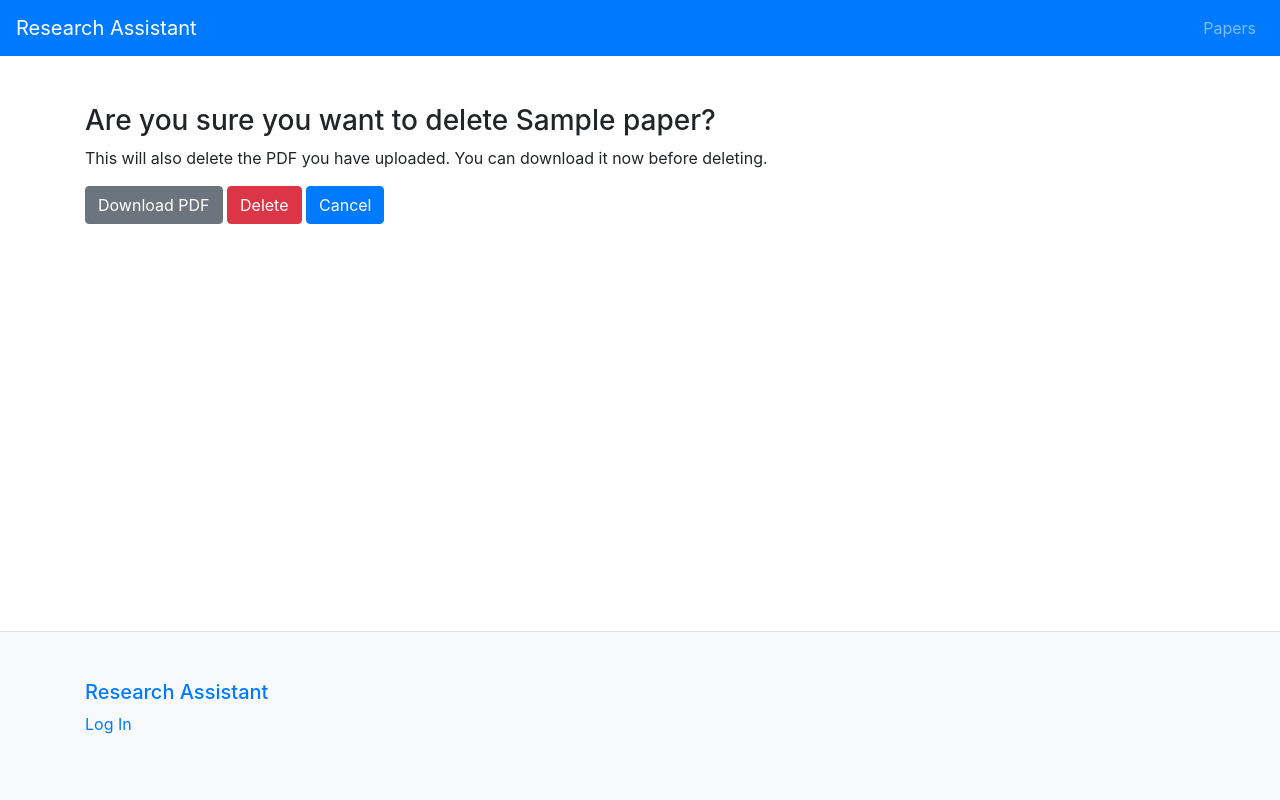
After one commit to scivarolo/research-assistant, a Django app: page /papers/1/delete/ in a window 1280 px wide. The commit adds this page. Run offline with Django 3.2, Linux system fonts and the light colour scheme; tables that the repository leaves empty hold one stand-in row (values such as "Sample post"); some libraries are stand-ins or nearby versions.

Commit message:
Implement deleting paper

```diff
--- /dev/null
+++ b/research_assistant/templates/paper/delete.html
@@ -0,0 +1,19 @@
+{% extends 'index.html' %}
+
+{% block content %}
+  <div class="row">
+    <div class="col">
+      <h3>Are you sure you want to delete {{ paper.title }}?</h3>
+      {% if paper.file_url %}
+      <p>This will also delete the PDF you have uploaded. You can download it now before deleting.</p>
+      <button class="btn btn-secondary d-inline" href="../media/{{ paper.file_url }}">Download PDF</button>
+      {% endif %}
+
+      <form class="d-inline" action="{% url 'research_assistant:delete_paper' paper.id %}" method="POST">
+        {% csrf_token %}
+        <button type="submit" class="btn btn-danger">Delete</button>
+      </form>
+      <a class="d-inline-block btn btn-primary" href="{% url 'research_assistant:single_paper' paper.id %}">Cancel</a>
+    </div>
+  </div>
+{% endblock content %}
--- a/research_assistant/templates/paper/single.html
+++ b/research_assistant/templates/paper/single.html
@@ -8,6 +8,7 @@
     </div>
     <div class="col text-right">
       <a class="btn btn-primary" href="{% url 'research_assistant:edit_paper' paper.id %}">Edit</a>
+      <a class="btn btn-danger" href="{% url 'research_assistant:delete_paper' paper.id %}">Delete</a>
     </div>
   </div>
   <div class="row">
--- a/research_assistant/urls.py
+++ b/research_assistant/urls.py
@@ -11,5 +11,6 @@ urlpatterns = [
     path("papers/", views.all_papers, name="all_papers"),
     path("papers/<int:paper_id>", views.single_paper, name="single_paper"),
     path("papers/<int:paper_id>/edit/", views.edit_paper, name="edit_paper"),
+    path("papers/<int:paper_id>/delete/", views.delete_paper, name="delete_paper"),
     path("papers/add/", views.add_paper, name="add_paper"),
 ]
--- a/research_assistant/views/add_paper.py
+++ b/research_assistant/views/add_paper.py
@@ -190,3 +190,19 @@ def edit_paper(request, paper_id):
                 paper.lists.add(List.objects.create(name=list, user=request.user))
 
         return HttpResponseRedirect(reverse("research_assistant:single_paper", args=(paper.id,)))
+
+
+def delete_paper(request, paper_id):
+    if request.method == "GET":
+        paper = Paper.objects.get(pk=paper_id)
+        context = {
+            "paper": paper
+        }
+        template = "paper/delete.html"
+        return render(request, template, context)
+
+    elif request.method == "POST":
+        paper = Paper.objects.get(pk=paper_id)
+        paper.file_url.delete()
+        paper.delete()
+        return HttpResponseRedirect(reverse("research_assistant:all_papers"))
```
